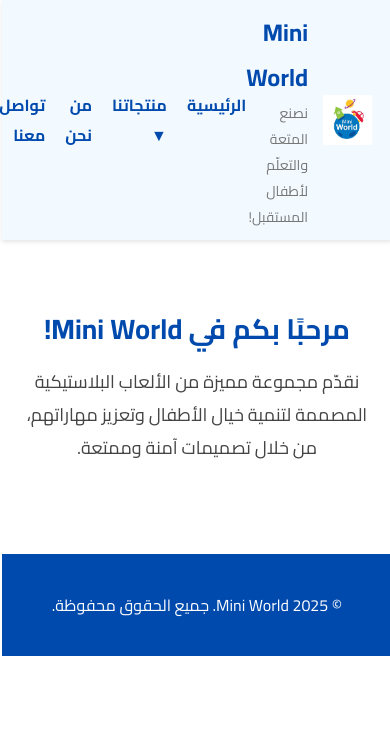
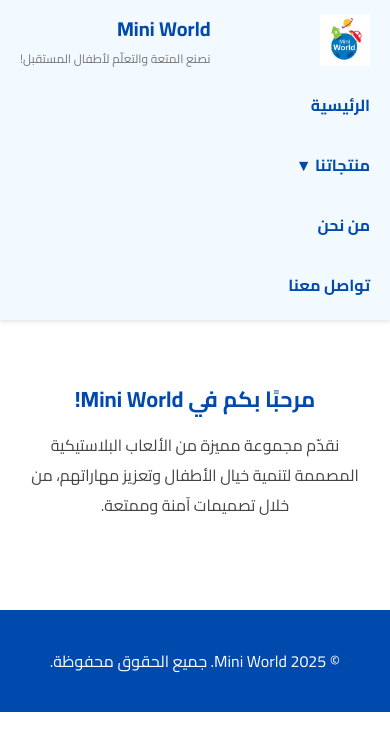
Before and after one commit to Miniworldtoys/my-company-website, a plain HTML site: page index.html in a window 390 px wide. Drawn offline with Linux system fonts and the light colour scheme.

Commit message:
Update index.html

```diff
--- a/index.html
+++ b/index.html
@@ -25,6 +25,7 @@
       top: 0;
       z-index: 999;
       box-shadow: 0 2px 4px rgba(0, 0, 0, 0.1);
+      flex-wrap: wrap;
     }
 
     .brand {
@@ -33,8 +34,9 @@
     }
 
     .brand img {
-      height: 50px;
-      margin-left: 15px;
+      max-width: 60px;
+      height: auto;
+      margin-left: 10px;
     }
 
     .brand-text h1 {
@@ -124,6 +126,67 @@
       padding: 20px;
       margin-top: 50px;
     }
+
+    /* Responsive Design */
+    @media (max-width: 768px) {
+      header {
+        flex-direction: column;
+        align-items: flex-start;
+      }
+
+      nav ul {
+        flex-direction: column;
+        width: 100%;
+        gap: 10px;
+        margin-top: 10px;
+      }
+
+      nav ul li {
+        width: 100%;
+      }
+
+      nav a {
+        display: block;
+        padding: 10px 0;
+        width: 100%;
+      }
+
+      .brand {
+        width: 100%;
+        justify-content: space-between;
+      }
+
+      .dropdown-content {
+        position: static;
+        width: 100%;
+      }
+
+      .dropdown:hover .dropdown-content {
+        display: block;
+      }
+    }
+
+    @media (max-width: 600px) {
+      main h2 {
+        font-size: 22px;
+      }
+
+      main p {
+        font-size: 16px;
+      }
+
+      .brand-text h1 {
+        font-size: 20px;
+      }
+
+      .brand-text p {
+        font-size: 12px;
+      }
+
+      .brand img {
+        max-width: 50px;
+      }
+    }
   </style>
 </head>
 <body>
```
